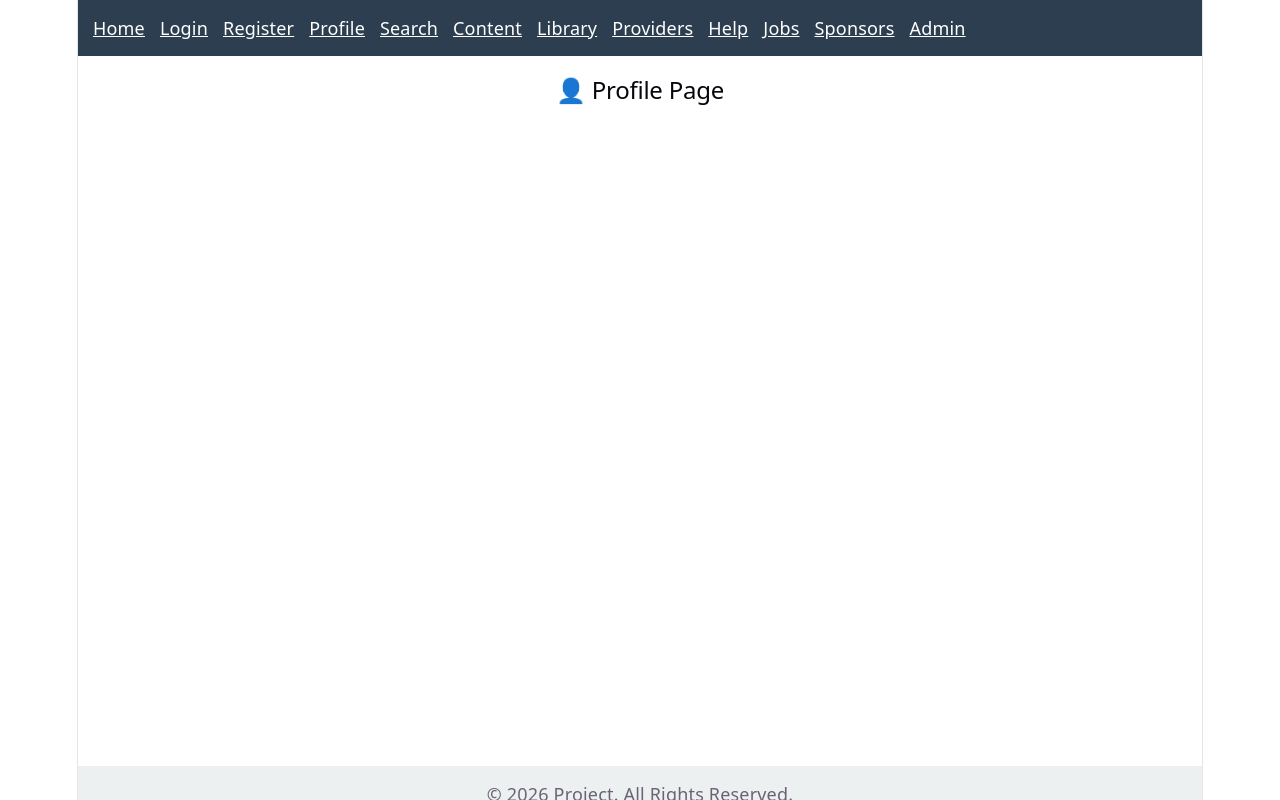
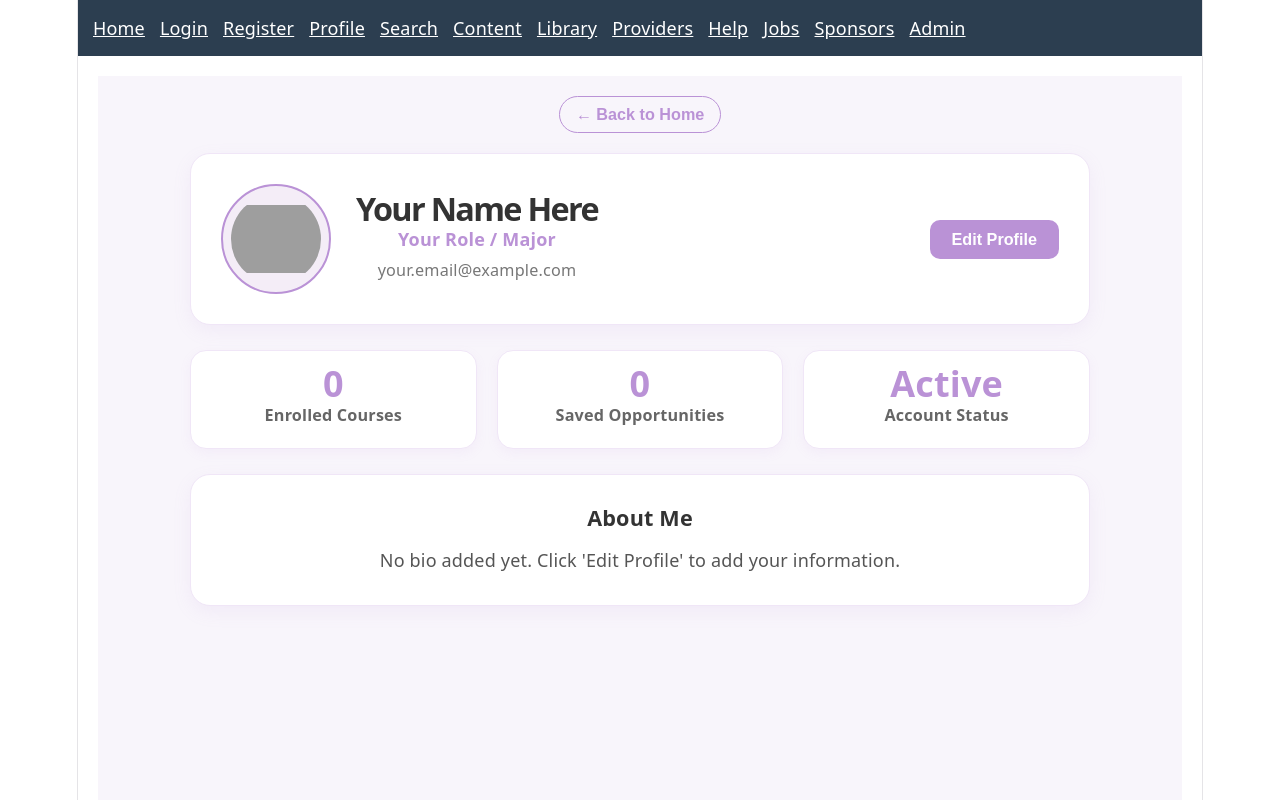
Before and after one commit to SusmitaRaniMohontho/SheRise, a React (Vite) app: page /profile in a window 1280 px wide. Shown: the top 800 px of the page. Built offline with nearby package versions, Linux system fonts and the light colour scheme; grey boxes are pictures that could not be loaded.

Commit message:
cng by A

```diff
--- a/src/pages/Profile.jsx
+++ b/src/pages/Profile.jsx
@@ -1,3 +1,323 @@
-export default function Profile() {
-  return <h2>👤 Profile Page</h2>;
+import React, { useState } from "react";
+import { useNavigate } from "react-router-dom";
+
+function Profile() {
+  const navigate = useNavigate();
+
+  const [user, setUser] = useState({
+    name: "",
+    email: "",
+    role: "",
+    bio: "",
+    // আপনার পছন্দমতো ক্লাসিক এবং মিনিমাল জেনেরিক ফিমেল সিলুয়েট অবতারের লিঙ্ক
+    avatar: "https://cdn-icons-png.flaticon.com/512/727/727399.png",
+    enrolledCourses: 0,
+    savedJobs: 0,
+  });
+
+  const [isEditing, setIsEditing] = useState(false);
+  const [formData, setFormData] = useState(user);
+
+  const handleInputChange = (e) => {
+    const { name, value } = e.target;
+    setFormData({ ...formData, [name]: value });
+  };
+
+  const handleSave = (e) => {
+    e.preventDefault();
+    setUser(formData);
+    setIsEditing(false);
+  };
+
+  return (
+    <div style={styles.pageWrapper}>
+      {/* Top Navigation Bar */}
+      <div style={styles.topBar}>
+        <button onClick={() => navigate("/home")} style={styles.backBtn}>
+          ← Back to Home
+        </button>
+      </div>
+
+      <div style={styles.container}>
+        {/* Profile Card Header */}
+        <div style={styles.profileCard}>
+          <div style={styles.avatarSection}>
+            <img src={user.avatar} alt="Profile Avatar" style={styles.avatar} />
+            <div style={styles.userInfo}>
+              <h1 style={styles.userName}>{user.name || "Your Name Here"}</h1>
+              <p style={styles.userRole}>{user.role || "Your Role / Major"}</p>
+              <p style={styles.userEmail}>
+                {user.email || "your.email@example.com"}
+              </p>
+            </div>
+          </div>
+          <button
+            onClick={() => setIsEditing(!isEditing)}
+            style={styles.editBtn}
+          >
+            {isEditing ? "Cancel" : "Edit Profile"}
+          </button>
+        </div>
+
+        {/* Stats Section */}
+        <div style={styles.statsContainer}>
+          <div style={styles.statBox}>
+            <h3 style={styles.statNumber}>{user.enrolledCourses}</h3>
+            <p style={styles.statLabel}>Enrolled Courses</p>
+          </div>
+          <div style={styles.statBox}>
+            <h3 style={styles.statNumber}>{user.savedJobs}</h3>
+            <p style={styles.statLabel}>Saved Opportunities</p>
+          </div>
+          <div style={styles.statBox}>
+            <h3 style={styles.statNumber}>Active</h3>
+            <p style={styles.statLabel}>Account Status</p>
+          </div>
+        </div>
+
+        {/* Edit Form or Bio Section */}
+        {isEditing ? (
+          <div style={styles.formCard}>
+            <h3 style={styles.sectionTitle}>Edit Profile Information</h3>
+            <form onSubmit={handleSave} style={styles.form}>
+              <div style={styles.inputGroup}>
+                <label style={styles.label}>Full Name</label>
+                <input
+                  type="text"
+                  name="name"
+                  placeholder="Enter your name"
+                  value={formData.name}
+                  onChange={handleInputChange}
+                  style={styles.input}
+                  required
+                />
+              </div>
+              <div style={styles.inputGroup}>
+                <label style={styles.label}>Email Address</label>
+                <input
+                  type="email"
+                  name="email"
+                  placeholder="Enter your email"
+                  value={formData.email}
+                  onChange={handleInputChange}
+                  style={styles.input}
+                  required
+                />
+              </div>
+              <div style={styles.inputGroup}>
+                <label style={styles.label}>Role / Title</label>
+                <input
+                  type="text"
+                  name="role"
+                  placeholder="e.g. Computer Science Student"
+                  value={formData.role}
+                  onChange={handleInputChange}
+                  style={styles.input}
+                />
+              </div>
+              <div style={styles.inputGroup}>
+                <label style={styles.label}>Bio</label>
+                <textarea
+                  name="bio"
+                  placeholder="Write something about yourself"
+                  value={formData.bio}
+                  onChange={handleInputChange}
+                  style={styles.textarea}
+                />
+              </div>
+              <button type="submit" style={styles.saveBtn}>
+                Save Changes
+              </button>
+            </form>
+          </div>
+        ) : (
+          <div style={styles.infoCard}>
+            <h3 style={styles.sectionTitle}>About Me</h3>
+            <p style={styles.bioText}>
+              {user.bio ||
+                "No bio added yet. Click 'Edit Profile' to add your information."}
+            </p>
+          </div>
+        )}
+      </div>
+    </div>
+  );
 }
+
+const styles = {
+  pageWrapper: {
+    backgroundColor: "#f8f5fb",
+    minHeight: "100vh",
+    paddingBottom: "60px",
+  },
+  topBar: {
+    maxWidth: "900px",
+    margin: "0 auto",
+    padding: "20px 20px 0 20px",
+  },
+  backBtn: {
+    backgroundColor: "transparent",
+    color: "#ba92d6",
+    border: "1.5px solid #ba92d6",
+    padding: "8px 16px",
+    borderRadius: "20px",
+    fontWeight: "700",
+    cursor: "pointer",
+    fontSize: "0.9rem",
+  },
+  container: {
+    padding: "20px",
+    maxWidth: "900px",
+    margin: "0 auto",
+  },
+  profileCard: {
+    backgroundColor: "#ffffff",
+    padding: "30px",
+    borderRadius: "20px",
+    border: "1.5px solid #f0e6f7",
+    boxShadow: "0 6px 18px rgba(186, 146, 214, 0.1)",
+    display: "flex",
+    justifyContent: "space-between",
+    alignItems: "center",
+    flexWrap: "wrap",
+    gap: "20px",
+    marginBottom: "25px",
+  },
+  avatarSection: {
+    display: "flex",
+    alignItems: "center",
+    gap: "25px",
+  },
+  avatar: {
+    width: "90px",
+    height: "90px",
+    borderRadius: "50%",
+    backgroundColor: "#f4edf7",
+    border: "2px solid #ba92d6",
+    padding: "8px",
+    objectFit: "contain",
+  },
+  userName: {
+    margin: "0 0 5px 0",
+    fontSize: "1.8rem",
+    color: "#333333",
+    fontWeight: "800",
+  },
+  userRole: {
+    margin: "0 0 5px 0",
+    color: "#ba92d6",
+    fontSize: "1rem",
+    fontWeight: "600",
+  },
+  userEmail: {
+    margin: 0,
+    color: "#777777",
+    fontSize: "0.9rem",
+  },
+  editBtn: {
+    backgroundColor: "#ba92d6",
+    color: "#ffffff",
+    border: "none",
+    padding: "10px 22px",
+    borderRadius: "10px",
+    fontWeight: "700",
+    cursor: "pointer",
+    fontSize: "0.9rem",
+  },
+  statsContainer: {
+    display: "grid",
+    gridTemplateColumns: "repeat(auto-fit, minmax(200px, 1fr))",
+    gap: "20px",
+    marginBottom: "25px",
+  },
+  statBox: {
+    backgroundColor: "#ffffff",
+    padding: "20px",
+    borderRadius: "16px",
+    border: "1.5px solid #f0e6f7",
+    textAlign: "center",
+    boxShadow: "0 4px 12px rgba(186, 146, 214, 0.08)",
+  },
+  statNumber: {
+    margin: "0 0 5px 0",
+    fontSize: "2rem",
+    color: "#ba92d6",
+    fontWeight: "800",
+  },
+  statLabel: {
+    margin: 0,
+    color: "#666666",
+    fontSize: "0.9rem",
+    fontWeight: "600",
+  },
+  infoCard: {
+    backgroundColor: "#ffffff",
+    padding: "30px",
+    borderRadius: "20px",
+    border: "1.5px solid #f0e6f7",
+    boxShadow: "0 6px 18px rgba(186, 146, 214, 0.1)",
+  },
+  formCard: {
+    backgroundColor: "#ffffff",
+    padding: "30px",
+    borderRadius: "20px",
+    border: "1.5px solid #f0e6f7",
+    boxShadow: "0 6px 18px rgba(186, 146, 214, 0.1)",
+  },
+  sectionTitle: {
+    margin: "0 0 15px 0",
+    fontSize: "1.2rem",
+    color: "#333333",
+    fontWeight: "700",
+  },
+  bioText: {
+    margin: 0,
+    color: "#555555",
+    lineHeight: "1.6",
+    fontSize: "1rem",
+  },
+  form: {
+    display: "flex",
+    flexDirection: "column",
+    gap: "15px",
+  },
+  inputGroup: {
+    display: "flex",
+    flexDirection: "column",
+    gap: "5px",
+  },
+  label: {
+    fontSize: "0.85rem",
+    fontWeight: "600",
+    color: "#555555",
+  },
+  input: {
+    padding: "10px 15px",
+    borderRadius: "8px",
+    border: "1px solid #ddd",
+    fontSize: "1rem",
+    outline: "none",
+  },
+  textarea: {
+    padding: "10px 15px",
+    borderRadius: "8px",
+    border: "1px solid #ddd",
+    fontSize: "1rem",
+    outline: "none",
+    minHeight: "80px",
+    resize: "vertical",
+  },
+  saveBtn: {
+    backgroundColor: "#ba92d6",
+    color: "#ffffff",
+    border: "none",
+    padding: "12px",
+    borderRadius: "8px",
+    fontWeight: "700",
+    fontSize: "1rem",
+    cursor: "pointer",
+    marginTop: "10px",
+  },
+};
+
+export default Profile;
```
